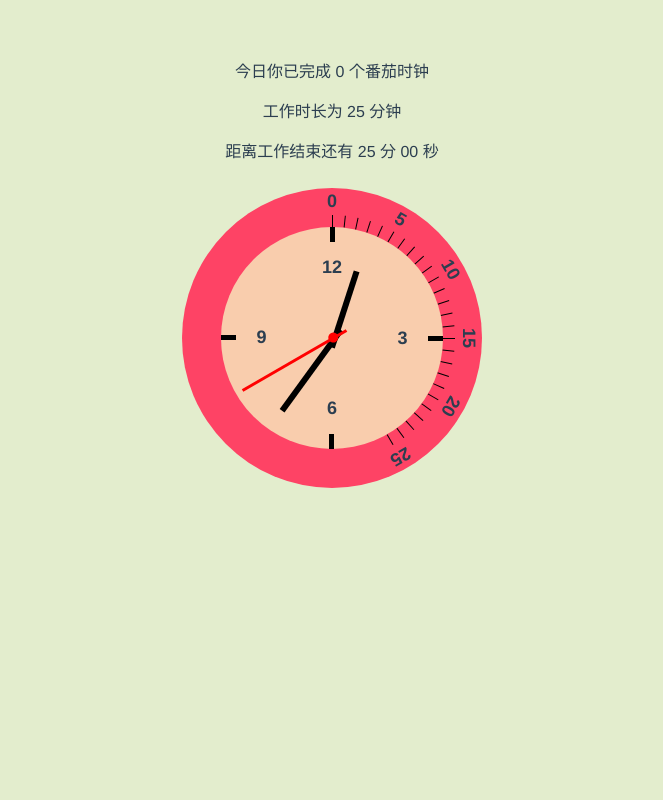
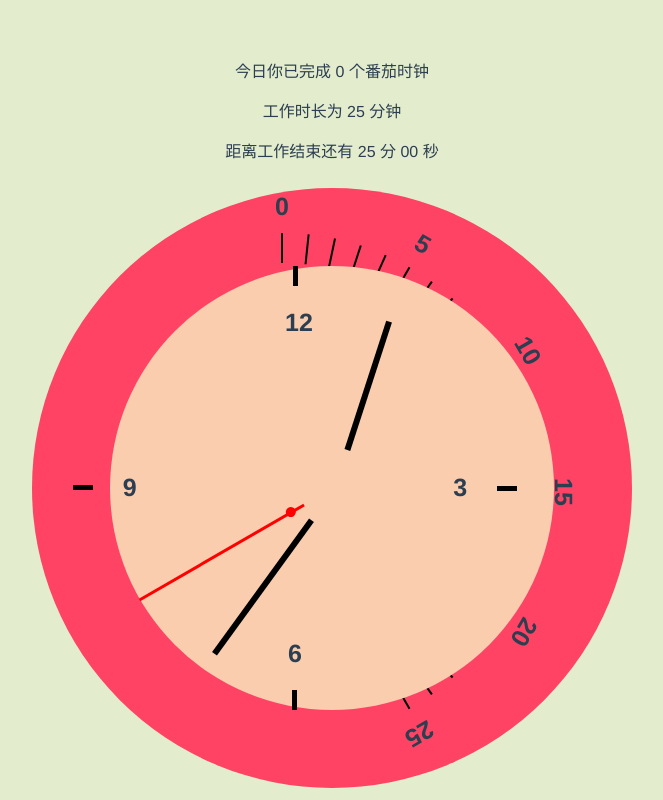
Before and after one commit to xiangyun-zhang/Pomodoro-Timer, a Vue app: page / in a window 1280 px wide. Shown: the whole page, without its empty margins (308-971 px from the left). Built offline with nearby package versions, Linux system fonts and the light colour scheme; no server answers.

Commit message:
adjust style on pad

```diff
--- a/src/components/Timer.vue
+++ b/src/components/Timer.vue
@@ -533,7 +533,8 @@ export default {
 		.dial {
 			span {
 				width: 1px;
-				height: 12px;
+				height: 30px;
+				vertical-align: bottom;
 			}
 		}
 	}
@@ -613,4 +614,62 @@ export default {
 		}
 	}
 }
+
+// mobile
+@media (min-width: 576px) {
+	.clock {
+		width: 500px;
+		height: 500px;
+
+		.dial {
+			left: 240px;
+		}
+
+		.clock_timer {
+			font-size: 25px;
+			.dial {
+				span {
+					width: 2px;
+					vertical-align: bottom;
+				}
+			}
+		}
+
+		.clock_dial {
+			font-size: 25px;
+			.dial {
+				left: 175px;
+				span {
+					height: 20px;
+				}
+			}
+		}
+		.H {
+			span {
+				height: 135px;
+				margin-top: 125px;
+			}
+		}
+
+		.M {
+			span {
+				height: 165px;
+				margin-top: 95px;
+			}
+		}
+		.S {
+			span {
+				height: 190px;
+				margin-top: 76px;
+			}
+		}
+	}
+}
+// pad
+@media (min-width: 768px) {
+	.clock {
+		width: 600px;
+		height: 600px;
+	}
+}
 </style>
```
